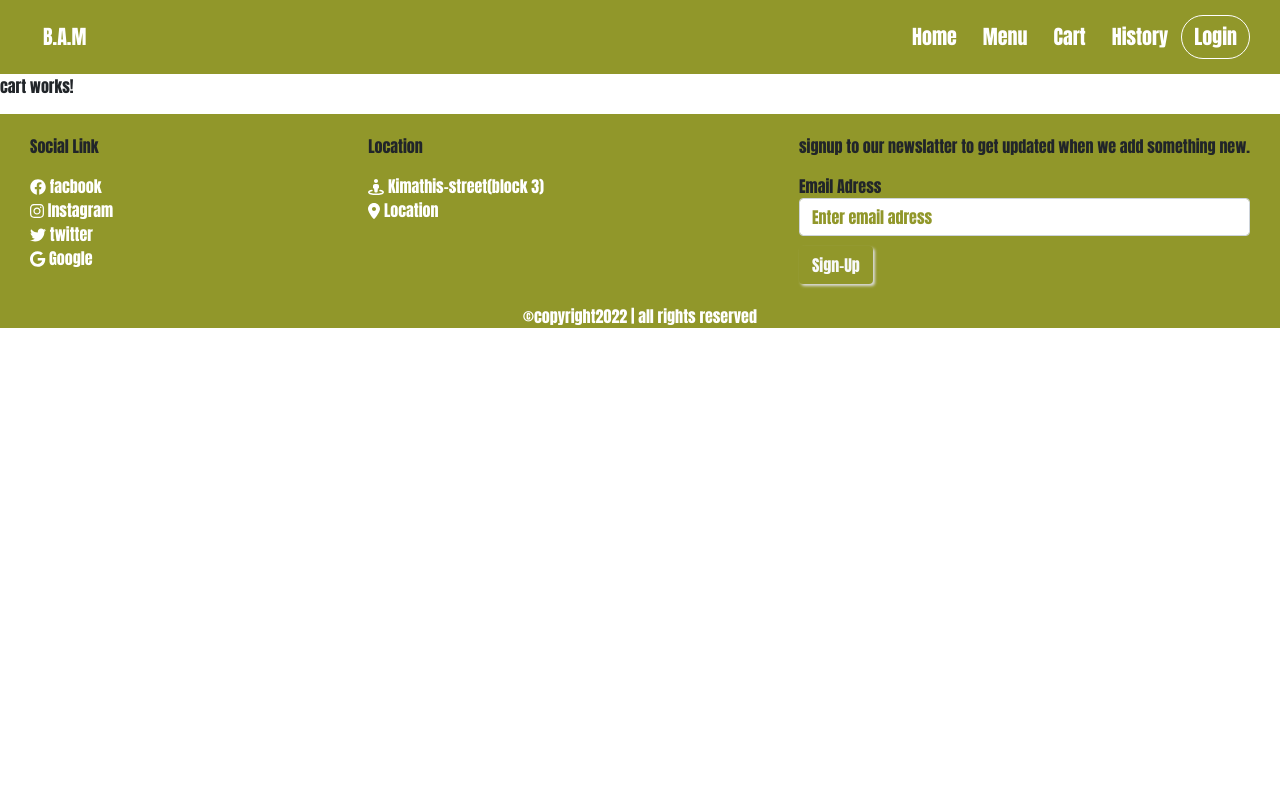
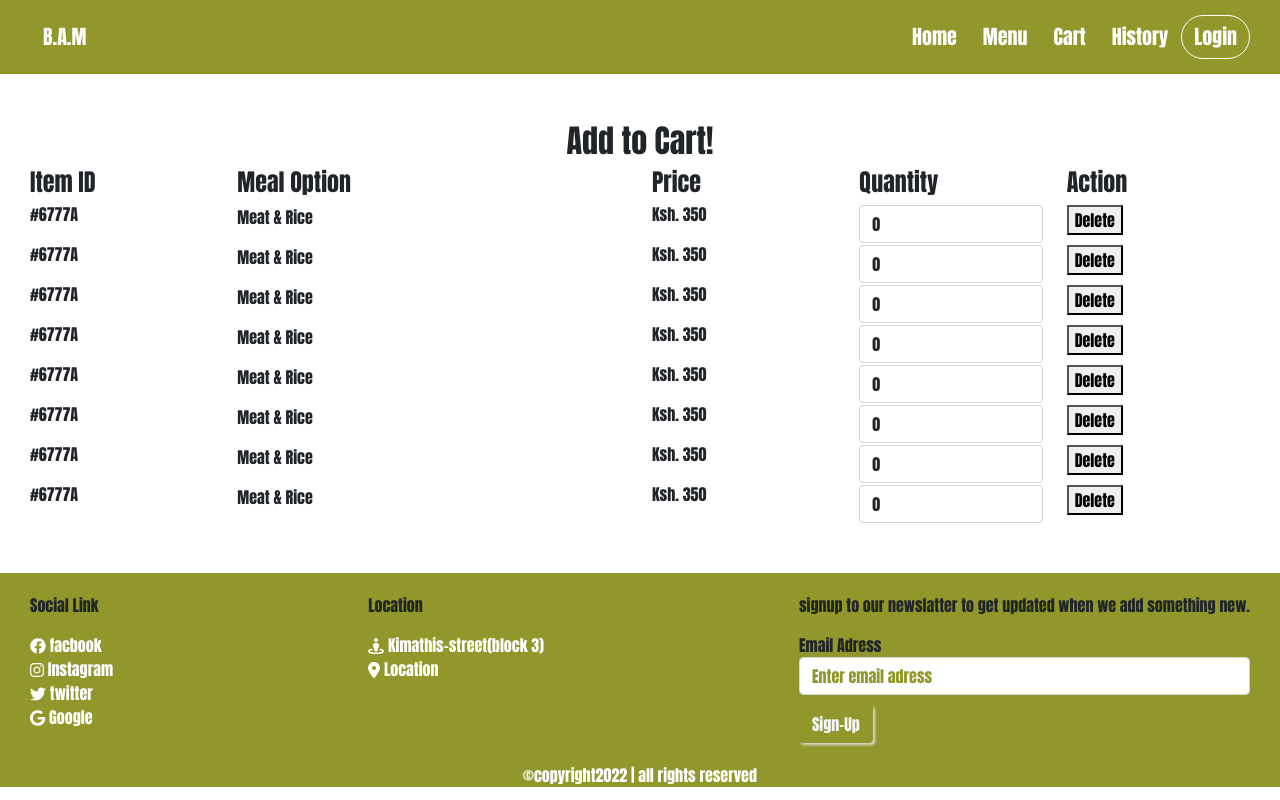
Before and after one commit to NIelsen-Mudaki/Book-A-Meal-Client, an Angular app: page /cart in a window 1280 px wide. Built offline with nearby package versions, Linux system fonts and the light colour scheme; a web font is replaced by a local one.

Commit message:
Add cart html

```diff
--- a/package.json
+++ b/package.json
@@ -25,7 +25,7 @@
     "zone.js": "~0.11.4"
   },
   "devDependencies": {
-    "@angular-devkit/build-angular": "~13.1.1",
+    "@angular-devkit/build-angular": "^13.1.4",
     "@angular/cli": "~13.1.1",
     "@angular/compiler-cli": "~13.1.0",
     "@types/jasmine": "~3.10.0",
--- a/src/app/cart/cart.component.css
+++ b/src/app/cart/cart.component.css
@@ -0,0 +1,10 @@
+.body{
+    /*text-align: center;*/
+    margin-left: 30px;
+    margin-right: 30px;
+
+}
+.price{
+    font-size: small;
+
+}
--- a/src/app/cart/cart.component.html
+++ b/src/app/cart/cart.component.html
@@ -1 +1,167 @@
-<p>cart works!</p>
+<!-- /*<link href="//maxcdn.bootstrapcdn.com/bootstrap/3.3.0/css/bootstrap.min.css" rel="stylesheet" id="bootstrap-css"> -->
+<!-- <script src="//maxcdn.bootstrapcdn.com/bootstrap/3.3.0/js/bootstrap.min.js"></script> -->
+<!-- <script src="//code.jquery.com/jquery-1.11.1.min.js"></script> -->
+<!------ Include the above in your HEAD tag ---------->
+
+<div class=" body my-5">
+    <h2 class="text-center">Add to Cart!</h2>
+    <form method="post">
+        <div class="column">
+            <div class="row">
+                <div class="col-md-2">
+                    <h4>Item ID</h4>
+                </div>
+                <div class="col-md-4">
+                    <h4>Meal Option</h4>
+                </div>
+                <div class="col-md-2">
+                    <h4>Price</h4>
+                </div>
+                <div class="col-md-2">
+                    <h4>Quantity</h4>
+                </div>
+                <div class="col-md-2">
+                    <h4>Action</h4>
+                </div>
+            </div>
+        </div>
+        <div class="column">
+            <div class="row">
+                <div class="col-md-2">
+                    <h6>#6777A</h6>
+                </div>
+                <div class="col-md-4">
+                    <p>Meat & Rice</p>
+                </div>
+                <div class="col-md-2">
+                    <h6>Ksh. 350</h6>
+                </div>
+                <div class="col-md-2">
+                    <input type="number" id="quantity" name="quantity" class="form-control input-number" value="0" min="1" max="100">
+                </div>
+                <div class="col-md-2">
+                    <button type="submit" btn-danger>Delete</button>
+                </div>
+            </div>
+            <div class="row">
+                <div class="col-md-2">
+                    <h6>#6777A</h6>
+                </div>
+                <div class="col-md-4">
+                    <p>Meat & Rice</p>
+                </div>
+                <div class="col-md-2">
+                    <h6>Ksh. 350</h6>
+                </div>
+                <div class="col-md-2">
+                    <input type="number" id="quantity" name="quantity" class="form-control input-number" value="0" min="1" max="100">
+                </div>
+                <div class="col-md-2">
+                    <button type="submit" btn-danger>Delete</button>
+                </div>
+            </div>
+            <div class="row">
+                <div class="col-md-2">
+                    <h6>#6777A</h6>
+                </div>
+                <div class="col-md-4">
+                    <p>Meat & Rice</p>
+                </div>
+                <div class="col-md-2">
+                    <h6>Ksh. 350</h6>
+                </div>
+                <div class="col-md-2">
+                    <input type="number" id="quantity" name="quantity" class="form-control input-number" value="0" min="1" max="100">
+                </div>
+                <div class="col-md-2">
+                    <button type="submit" btn-danger>Delete</button>
+                </div>
+            </div>
+            <div class="row">
+                <div class="col-md-2">
+                    <h6>#6777A</h6>
+                </div>
+                <div class="col-md-4">
+                    <p>Meat & Rice</p>
+                </div>
+                <div class="col-md-2">
+                    <h6>Ksh. 350</h6>
+                </div>
+                <div class="col-md-2">
+                    <input type="number" id="quantity" name="quantity" class="form-control input-number" value="0" min="1" max="100">
+                </div>
+                <div class="col-md-2">
+                    <button type="submit" btn-danger>Delete</button>
+                </div>
+            </div>
+            <div class="row">
+                <div class="col-md-2">
+                    <h6>#6777A</h6>
+                </div>
+                <div class="col-md-4">
+                    <p>Meat & Rice</p>
+                </div>
+                <div class="col-md-2">
+                    <h6>Ksh. 350</h6>
+                </div>
+                <div class="col-md-2">
+                    <input type="number" id="quantity" name="quantity" class="form-control input-number" value="0" min="1" max="100">
+                </div>
+                <div class="col-md-2">
+                    <button type="submit" btn-danger>Delete</button>
+                </div>
+            </div>
+            <div class="row">
+                <div class="col-md-2">
+                    <h6>#6777A</h6>
+                </div>
+                <div class="col-md-4">
+                    <p>Meat & Rice</p>
+                </div>
+                <div class="col-md-2">
+                    <h6>Ksh. 350</h6>
+                </div>
+                <div class="col-md-2">
+                    <input type="number" id="quantity" name="quantity" class="form-control input-number" value="0" min="1" max="100">
+                </div>
+                <div class="col-md-2">
+                    <button type="submit" btn-danger>Delete</button>
+                </div>
+            </div>
+            <div class="row">
+                <div class="col-md-2">
+                    <h6>#6777A</h6>
+                </div>
+                <div class="col-md-4">
+                    <p>Meat & Rice</p>
+                </div>
+                <div class="col-md-2">
+                    <h6>Ksh. 350</h6>
+                </div>
+                <div class="col-md-2">
+                    <input type="number" id="quantity" name="quantity" class="form-control input-number" value="0" min="1" max="100">
+                </div>
+                <div class="col-md-2">
+                    <button type="submit" btn-danger>Delete</button>
+                </div>
+            </div>
+            <div class="row">
+                <div class="col-md-2">
+                    <h6>#6777A</h6>
+                </div>
+                <div class="col-md-4">
+                    <p>Meat & Rice</p>
+                </div>
+                <div class="col-md-2">
+                    <h6>Ksh. 350</h6>
+                </div>
+                <div class="col-md-2">
+                    <input type="number" id="quantity" name="quantity" class="form-control input-number" value="0" min="1" max="100">
+                </div>
+                <div class="col-md-2">
+                    <button type="submit" bg-danger>Delete</button>
+                </div>
+            </div>
+        </div>
+    </form>
+</div>
--- a/src/app/cart/cart.component.ts
+++ b/src/app/cart/cart.component.ts
@@ -12,7 +12,9 @@ export class CartComponent implements OnInit {
   ngOnInit(): void {
 
   }
+total_cart(){
 
+}
 
 
 }
```
Also changed, not shown: src/assets/images/cart icon.svg (added), 1 other file (tests, documents, lock files or other folders).
